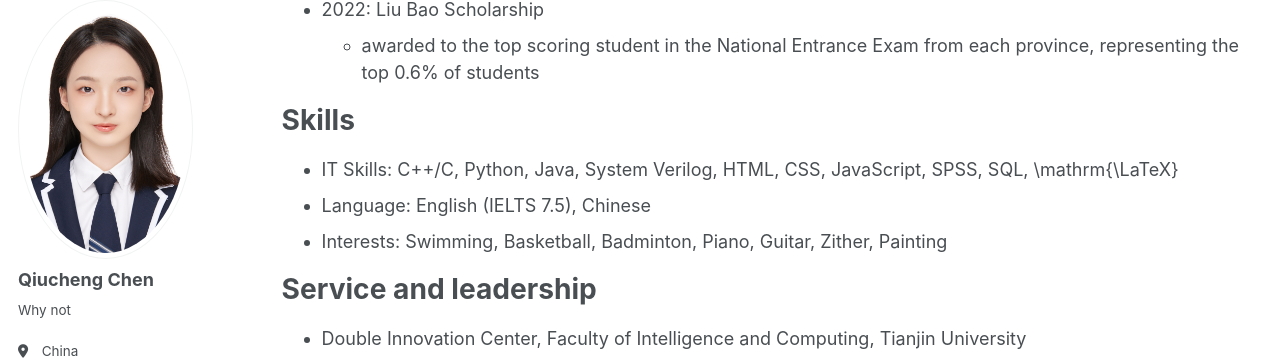
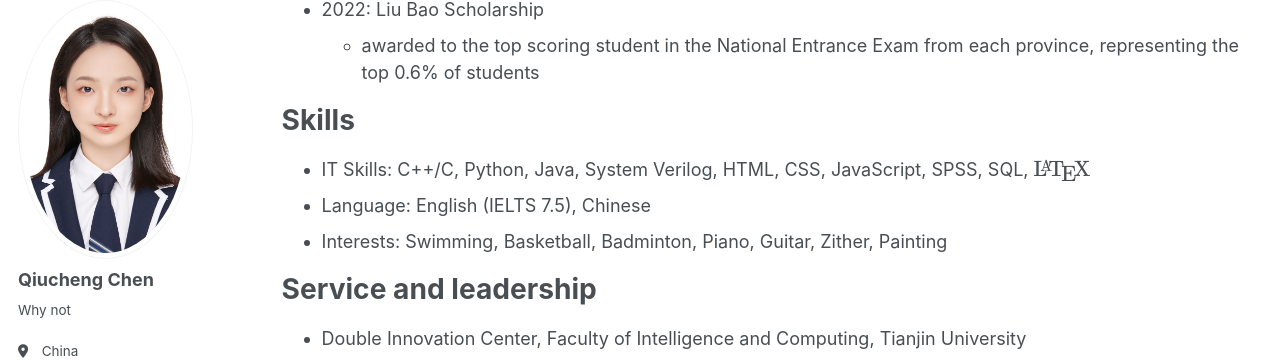
Before and after one commit to Trouverecc/Trouverecc.github.io, a Jekyll site: the page built from _pages/cv.md, in a window 1280 px wide and 900 px high, scrolled down 468 px. Shown: the part 106-466 px from the top of the window. Built offline with Jekyll 4.4.1, drawn with Linux system fonts in a browser that asks for light colours.

Commit message:
Update cv.md

```diff
--- a/_pages/cv.md
+++ b/_pages/cv.md
@@ -31,7 +31,7 @@ Honor and Award
 
 Skills
 ======
-* IT Skills: C++/C, Python, Java, System Verilog, HTML, CSS, JavaScript, SPSS, SQL, \mathrm{\LaTeX}
+* IT Skills: C++/C, Python, Java, System Verilog, HTML, CSS, JavaScript, SPSS, SQL, $$ \mathrm{\LaTeX} $$
 * Language: English (IELTS 7.5), Chinese
 * Interests: Swimming, Basketball, Badminton, Piano, Guitar, Zither, Painting
 
```
